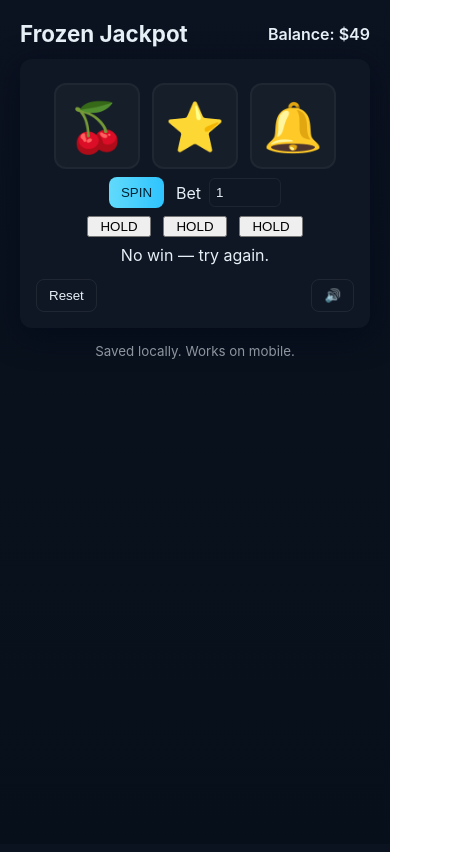
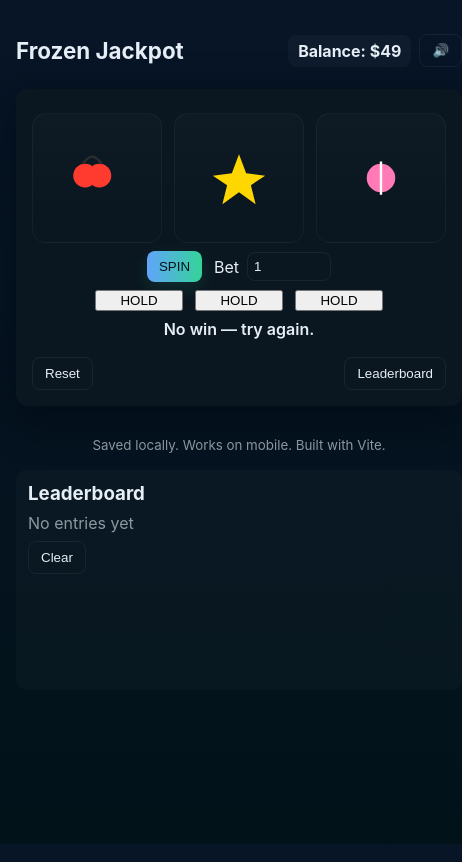
Before and after one commit to mitarkosta/reveal-, a website built with Vite: page FrozenJackpotGame/index.html in a window 390 px wide. Both pictures are taken after a click on the button "SPIN". Shown: the whole page, 462 px wide, since content can reach past the window. Built offline with nearby package versions, Linux system fonts and the light colour scheme.

Commit message:
Enhancements: assets, Vite package, leaderboard, UI polish

```diff
--- a/FrozenJackpotGame/css/style.css
+++ b/FrozenJackpotGame/css/style.css
@@ -1,10 +1,11 @@
-/* Frozen Jackpot — styles */
+/* Frozen Jackpot — polished styles */
 :root{
-  --bg:#0b1220;
-  --panel:#0f1724;
-  --accent:#61dafb;
-  --glass:rgba(255,255,255,0.03);
-  --success:#4ade80;
+  --bg:#071527;
+  --panel:#0b1720;
+  --accent:#6ee7b7;
+  --accent-2:#60a5fa;
+  --glass:rgba(255,255,255,0.035);
+  --success:#60a5fa;
   --danger:#fb7185;
 }
 *{box-sizing:border-box}
@@ -12,34 +13,40 @@ html,body{height:100%}
 body{
   margin:0;
   font-family:Inter, system-ui, -apple-system, "Segoe UI", Roboto, "Helvetica Neue", Arial;
-  background:linear-gradient(180deg,var(--bg),#07101a);
+  background:linear-gradient(180deg,var(--bg),#021219);
   color:#e6eef6;
   -webkit-font-smoothing:antialiased;
   -moz-osx-font-smoothing:grayscale;
 }
-.app{max-width:780px;margin:18px auto;padding:16px}
-.header{display:flex;justify-content:space-between;align-items:center;margin-bottom:12px}
+.app{max-width:980px;margin:18px auto;padding:16px;display:grid;grid-template-columns:1fr 280px;gap:16px}
+.header{display:flex;justify-content:space-between;align-items:center;margin-bottom:6px}
+.header-right{display:flex;align-items:center;gap:8px}
 h1{font-size:1.4rem;margin:0}
-.balance{font-weight:600}
-.machine{background:var(--panel);padding:16px;border-radius:12px;box-shadow:0 8px 30px rgba(2,6,23,0.6)}
+.balance{font-weight:700;padding:6px 10px;border-radius:8px;background:rgba(255,255,255,0.03)}
+.machine{background:var(--panel);padding:16px;border-radius:12px;box-shadow:0 12px 40px rgba(1,8,18,0.7)}
 .reels{display:flex;gap:12px;justify-content:center;margin:8px 0}
-.reel{width:110px;height:110px;border-radius:12px;background:var(--glass);display:flex;align-items:center;justify-content:center;overflow:hidden;position:relative;border:2px solid rgba(255,255,255,0.04)}
-.reel .symbol{font-size:48px;transition:transform 160ms ease}
+.reel{width:130px;height:130px;border-radius:14px;background:linear-gradient(180deg,rgba(255,255,255,0.02),transparent);display:flex;align-items:center;justify-content:center;overflow:hidden;position:relative;border:1px solid rgba(255,255,255,0.04);transition:transform 300ms ease}
+.reel.spin-anim{transform:translateY(-6px) scale(1.03)}
+.symbol-img{width:76px;height:76px;transition:transform 140ms ease}
 .controls{display:flex;gap:12px;align-items:center;justify-content:center;margin:8px}
-.btn{background:transparent;border:1px solid rgba(255,255,255,0.07);color:inherit;padding:8px 12px;border-radius:8px;cursor:pointer}
-.btn.primary{background:linear-gradient(90deg,var(--accent),#2ec4ff);color:#022133;border:none}
+.btn{background:transparent;border:1px solid rgba(255,255,255,0.06);color:inherit;padding:8px 12px;border-radius:8px;cursor:pointer}
+.btn.primary{background:linear-gradient(90deg,var(--accent-2),#34d399);color:#001219;border:none;box-shadow:0 6px 18px rgba(52,211,153,0.12)}
 .bet{display:flex;align-items:center;gap:8px}
-.bet input{width:72px;padding:6px;border-radius:6px;border:1px solid rgba(255,255,255,0.06);background:transparent;color:inherit}
+.bet input{width:84px;padding:6px;border-radius:8px;border:1px solid rgba(255,255,255,0.06);background:transparent;color:inherit}
 .holds{display:flex;gap:12px;justify-content:center;margin:8px}
-.hold{min-width:78px}
-.hold.active{background:rgba(255,255,255,0.06);border-color:var(--accent)}
-.message{min-height:22px;text-align:center;margin-top:8px}
+.hold{min-width:88px}
+.hold.active{background:linear-gradient(90deg, rgba(96,165,250,0.12), rgba(110,231,183,0.08));border-color:var(--accent-2)}
+.message{min-height:26px;text-align:center;margin-top:8px;font-weight:600}
 .footer-controls{display:flex;justify-content:space-between;margin-top:12px}
-.footer{margin-top:12px;text-align:center;color:rgba(230,238,246,0.6)}
-.symbol-list{display:block}
-@media (max-width:520px){
-  .reel{width:86px;height:86px}
-  .symbol{font-size:40px}
-  .app{padding:12px;margin:8px}
-  .hold{min-width:64px}
+.footer{grid-column:1 / -1;margin-top:12px;text-align:center;color:rgba(230,238,246,0.6)}
+.sidebar{background:rgba(255,255,255,0.02);border-radius:10px;padding:12px;min-height:220px}
+.leaderboard h3{margin:0 0 8px 0}
+.leaderboard ol{padding-left:18px;margin:0}
+.leaderboard .empty{color:rgba(230,238,246,0.6)}
+#particles{pointer-events:none;position:fixed;left:0;top:0;width:100%;height:100%;z-index:10}
+.particle{position:absolute;width:8px;height:8px;border-radius:50%;background:radial-gradient(circle,var(--accent),transparent);opacity:0.9;animation:drift 800ms linear forwards}
+@keyframes drift{to{transform:translateY(-160px) translateX(40px) scale(0.2);opacity:0}}
+@media (max-width:900px){
+  .app{grid-template-columns:1fr;}
+  .sidebar{order:2}
 }
--- a/FrozenJackpotGame/index.html
+++ b/FrozenJackpotGame/index.html
@@ -10,19 +10,22 @@
   <main id="app" class="app">
     <header class="header">
       <h1>Frozen Jackpot</h1>
-      <div class="balance" id="balance">Balance: $0</div>
+      <div class="header-right">
+        <div class="balance" id="balance">Balance: $0</div>
+        <button id="soundToggle" class="btn sound">🔊</button>
+      </div>
     </header>
 
     <section class="machine">
       <div class="reels" id="reels">
         <div class="reel" data-index="0">
-          <div class="symbol">🍒</div>
+          <img class="symbol-img" src="assets/symbols/cherry.svg" alt="symbol">
         </div>
         <div class="reel" data-index="1">
-          <div class="symbol">🍋</div>
+          <img class="symbol-img" src="assets/symbols/lemon.svg" alt="symbol">
         </div>
         <div class="reel" data-index="2">
-          <div class="symbol">⭐</div>
+          <img class="symbol-img" src="assets/symbols/star.svg" alt="symbol">
         </div>
       </div>
 
@@ -46,12 +49,18 @@
 
       <div class="footer-controls">
         <button id="resetButton" class="btn">Reset</button>
-        <button id="soundToggle" class="btn">🔊</button>
+        <button id="openLeaderboard" class="btn">Leaderboard</button>
       </div>
     </section>
 
+    <aside id="sidebar" class="sidebar">
+      <div class="leaderboard" id="leaderboard"></div>
+    </aside>
+
+    <div id="particles" class="particles" aria-hidden="true"></div>
+
     <footer class="footer">
-      <small>Saved locally. Works on mobile.</small>
+      <small>Saved locally. Works on mobile. Built with Vite.</small>
     </footer>
   </main>
 
--- a/FrozenJackpotGame/js/game.js
+++ b/FrozenJackpotGame/js/game.js
@@ -2,7 +2,7 @@ import Reel from './reel.js';
 import Storage from './storage.js';
 import Sound from './sound.js';
 
-// Symbols used on the reels. Emojis make the game portable (no asset files).
+// Symbols used on the reels (kept as emoji keys to preserve earlier logic).
 const SYMBOLS = ['🍒','🍋','🔔','⭐','💎','7️⃣','🍊'];
 
 export default class Game{
@@ -48,11 +48,11 @@ export default class Game{
   }
 
   async spin(bet){
-    if(bet <=0) return;
+    if(bet <=0) return null;
     if(this.balance < bet){
       this.message = 'Not enough balance';
       this._notify();
-      return;
+      return null;
     }
 
     this.bet = bet;
@@ -90,11 +90,12 @@ export default class Game{
       this.message = 'No win — try again.';
     }
 
-    // after spin, clear holds (frozen HOLD mechanic: holds persist until user toggles; but common slot behavior is to clear on spin — We'll keep holds persistent across spins to match 'frozen HOLD mechanic')
-    // (Implementation note: holds remain across spins unless user toggles them)
+    // include last win in state for UI effects
+    const outcome = {results: this.current.slice(), payout};
 
     this._notify();
     this.save();
+    return outcome;
   }
 
   _evaluate(results){
--- /dev/null
+++ b/FrozenJackpotGame/js/leaderboard.js
@@ -0,0 +1,27 @@
+// simple leaderboard using localStorage
+export default class Leaderboard{
+  constructor(key){
+    this.key = key;
+  }
+
+  _load(){
+    try{ return JSON.parse(localStorage.getItem(this.key) || '[]'); }catch(e){ return []; }
+  }
+
+  _save(list){
+    try{ localStorage.setItem(this.key, JSON.stringify(list)); }catch(e){}
+  }
+
+  addEntry({name='Player', score=0}){
+    const list = this._load();
+    list.push({name, score: Number(score), date: new Date().toISOString()});
+    list.sort((a,b)=>b.score - a.score);
+    this._save(list.slice(0,50));
+  }
+
+  getTop(n=10){
+    return (this._load()||[]).slice(0,n);
+  }
+
+  clear(){ this._save([]); }
+}
--- a/FrozenJackpotGame/js/main.js
+++ b/FrozenJackpotGame/js/main.js
@@ -1,6 +1,16 @@
 import Game from './game.js';
+import Leaderboard from './leaderboard.js';
 
-const app = document.getElementById('app');
+const EMOJI_TO_ASSET = {
+  '🍒': 'cherry.svg',
+  '🍋': 'lemon.svg',
+  '🔔': 'bell.svg',
+  '⭐': 'star.svg',
+  '💎': 'diamond.svg',
+  '7️⃣': 'seven.svg',
+  '🍊': 'orange.svg'
+};
+
 const spinButton = document.getElementById('spinButton');
 const resetButton = document.getElementById('resetButton');
 const betInput = document.getElementById('betInput');
@@ -8,17 +18,29 @@ const balanceEl = document.getElementById('balance');
 const messageEl = document.getElementById('message');
 const holdButtons = Array.from(document.querySelectorAll('.hold'));
 const soundToggle = document.getElementById('soundToggle');
+const openLeaderboard = document.getElementById('openLeaderboard');
+const leaderboardEl = document.getElementById('leaderboard');
+const particles = document.getElementById('particles');
 
 const game = new Game({onUpdate});
+const leaderboard = new Leaderboard('frozen-jackpot:leaderboard');
 
 function onUpdate(state){
   balanceEl.textContent = `Balance: $${state.balance}`;
   messageEl.textContent = state.message || '';
 
-  // update reel visuals
+  // update reel visuals (use asset mapping)
   state.reels.forEach((sym, i)=>{
-    const reelEl = document.querySelector(`.reel[data-index="${i}"] .symbol`);
-    if(reelEl) reelEl.textContent = sym;
+    const reelImg = document.querySelector(`.reel[data-index="${i}"] .symbol-img`);
+    if(reelImg){
+      const filename = EMOJI_TO_ASSET[sym] || 'cherry.svg';
+      reelImg.src = `assets/symbols/${filename}`;
+      // small win effect
+      if(state.lastWin && state.lastWin > 0){
+        reelImg.style.transform = 'scale(1.16)';
+        setTimeout(()=> reelImg.style.transform = '', 300);
+      }
+    }
   });
 
   // update holds
@@ -32,8 +54,20 @@ function onUpdate(state){
 spinButton.addEventListener('click', async ()=>{
   const bet = Math.max(1, Math.floor(Number(betInput.value) || 1));
   spinButton.disabled = true;
-  await game.spin(bet);
+  const result = await game.spin(bet);
   spinButton.disabled = false;
+
+  // if win large enough, save to leaderboard
+  if(result && result.payout && result.payout >= bet * 20){
+    const name = prompt('Big win! Enter your name for the leaderboard (or leave blank):') || 'Player';
+    leaderboard.addEntry({name, score: result.payout});
+    renderLeaderboard();
+  }
+
+  // particles on win
+  if(result && result.payout && result.payout > 0){
+    burstParticles(12);
+  }
 });
 
 holdButtons.forEach(btn=>{
@@ -46,6 +80,7 @@ holdButtons.forEach(btn=>{
 resetButton.addEventListener('click', ()=>{
   if(confirm('Reset saved game?')){
     game.reset();
+    renderLeaderboard();
   }
 });
 
@@ -54,11 +89,35 @@ soundToggle.addEventListener('click', ()=>{
   soundToggle.textContent = on ? '🔊' : '🔈';
 });
 
+openLeaderboard.addEventListener('click', ()=>{
+  renderLeaderboard(true);
+});
+
+function renderLeaderboard(open=false){
+  const list = leaderboard.getTop(10);
+  leaderboardEl.innerHTML = `<h3>Leaderboard</h3>` + (list.length ? `<ol>${list.map(e=>`<li>${escapeHtml(e.name)} — $${e.score} <small>(${new Date(e.date).toLocaleDateString()})</small></li>`).join('')}</ol>` : `<div class="empty">No entries yet</div>` ) + `<div style="margin-top:8px"><button id="clearLb" class="btn">Clear</button></div>`;
+  document.getElementById('clearLb').addEventListener('click', ()=>{ if(confirm('Clear leaderboard?')){ leaderboard.clear(); renderLeaderboard(); }});
+  if(open) document.querySelector('.sidebar').scrollIntoView({behavior:'smooth'});
+}
+
+function burstParticles(count=8){
+  for(let i=0;i<count;i++){
+    const p = document.createElement('div');
+    p.className = 'particle';
+    p.style.left = (50 + (Math.random()-0.5)*20) + '%';
+    p.style.top = (50 + (Math.random()-0.5)*8) + '%';
+    p.style.background = `radial-gradient(circle,var(--accent-2), rgba(0,0,0,0))`;
+    particles.appendChild(p);
+    setTimeout(()=> p.remove(), 900);
+  }
+}
+
+function escapeHtml(s){ return String(s).replace(/[&<>"']/g, c => ({'&':'&amp;','<':'&lt;','>':'&gt;','"':'&quot;',"'":'&#39;'}[c])); }
+
 // initial render
 onUpdate(game.getState());
-
-// save periodically
-window.addEventListener('beforeunload',()=>game.save());
+renderLeaderboard();
 
 // expose for debugging
 window.game = game;
+window.leaderboard = leaderboard;
--- a/FrozenJackpotGame/js/reel.js
+++ b/FrozenJackpotGame/js/reel.js
@@ -1,16 +1,14 @@
-// Reel module: encapsulates a single reel's symbols and spin logic
+// Reel module
 export default class Reel{
   constructor(symbols){
     this.symbols = Array.from(symbols);
     this.pos = 0;
   }
 
-  // pick a random index
   _randIndex(){
     return Math.floor(Math.random() * this.symbols.length);
   }
 
-  // spin for duration (ms), calling onTick(symbol) periodically with the currently visible symbol
   spinRandom(duration = 1500, onTick = ()=>{}){
     const start = performance.now();
     const symbols = this.symbols;
@@ -19,18 +17,12 @@ export default class Reel{
       const step = () =>{
         const now = performance.now();
         const elapsed = now - start;
-
-        // progress 0..1
         const p = Math.min(1, elapsed/duration);
-
-        // choose an index that accelerates/decelerates — using ease-out
-        const freq = 30 - Math.floor(28 * p); // high frequency early, lower later
-        // show a random symbol every few frames based on freq
+        const freq = 30 - Math.floor(28 * p);
         if(Math.random() < (1/freq)){
           this.pos = this._randIndex();
           onTick(symbols[this.pos]);
         }
-
         if(p < 1) requestAnimationFrame(step);
         else resolve(symbols[this.pos]);
       };
--- a/FrozenJackpotGame/js/sound.js
+++ b/FrozenJackpotGame/js/sound.js
@@ -1,53 +1,10 @@
-// sound.js — lightweight WebAudio-based sound effects
+// sound effects (WebAudio)
 export default class Sound{
-  constructor(){
-    this.ctx = null;
-    this.masterGain = null;
-  }
-
-  _init(){
-    if(this.ctx) return;
-    try{
-      this.ctx = new (window.AudioContext||window.webkitAudioContext)();
-      this.masterGain = this.ctx.createGain();
-      this.masterGain.gain.value = 0.12;
-      this.masterGain.connect(this.ctx.destination);
-    }catch(e){
-      // audio unavailable
-      this.ctx = null;
-    }
-  }
-
-  _beep(freq=440, length=0.08, type='sine', when=0){
-    this._init();
-    if(!this.ctx) return;
-    const o = this.ctx.createOscillator();
-    const g = this.ctx.createGain();
-    o.type = type; o.frequency.value = freq;
-    g.gain.setValueAtTime(0.0001, this.ctx.currentTime + when);
-    g.gain.exponentialRampToValueAtTime(1.0, this.ctx.currentTime + when + 0.01);
-    g.gain.exponentialRampToValueAtTime(0.0001, this.ctx.currentTime + when + length);
-    o.connect(g); g.connect(this.masterGain);
-    o.start(this.ctx.currentTime + when);
-    o.stop(this.ctx.currentTime + when + length + 0.02);
-  }
-
-  playStart(){
-    this._beep(880, 0.06,'sawtooth');
-    this._beep(660, 0.08,'sine',0.02);
-  }
-
-  playTick(){
-    this._beep(1200, 0.035,'square');
-  }
-
-  playStop(){
-    this._beep(520, 0.08,'sine');
-  }
-
-  playWin(){
-    // simple arpeggio
-    let t = 0;
-    [880,1100,1320].forEach((f,i)=>{ this._beep(f, 0.12, 'sine', t); t += 0.12; });
-  }
+  constructor(){ this.ctx = null; this.masterGain = null; }
+  _init(){ if(this.ctx) return; try{ this.ctx = new (window.AudioContext||window.webkitAudioContext)(); this.masterGain = this.ctx.createGain(); this.masterGain.gain.value = 0.12; this.masterGain.connect(this.ctx.destination);}catch(e){ this.ctx = null; }}
+  _beep(freq=440, length=0.08, type='sine', when=0){ this._init(); if(!this.ctx) return; const o = this.ctx.createOscillator(); const g = this.ctx.createGain(); o.type = type; o.frequency.value = freq; g.gain.setValueAtTime(0.0001, this.ctx.currentTime + when); g.gain.exponentialRampToValueAtTime(1.0, this.ctx.currentTime + when + 0.01); g.gain.exponentialRampToValueAtTime(0.0001, this.ctx.currentTime + when + length); o.connect(g); g.connect(this.masterGain); o.start(this.ctx.currentTime + when); o.stop(this.ctx.currentTime + when + length + 0.02); }
+  playStart(){ this._beep(880, 0.06,'sawtooth'); this._beep(660, 0.08,'sine',0.02); }
+  playTick(){ this._beep(1200, 0.035,'square'); }
+  playStop(){ this._beep(520, 0.08,'sine'); }
+  playWin(){ let t=0; [880,1100,1320].forEach(f=>{ this._beep(f,0.12,'sine',t); t+=0.12; }); }
 }
--- a/FrozenJackpotGame/js/storage.js
+++ b/FrozenJackpotGame/js/storage.js
@@ -1,28 +1,7 @@
-// Simple localStorage wrapper with JSON handling and try/catch
+// storage wrapper
 export default class Storage{
-  constructor(key){
-    this.key = key;
-  }
-
-  save(obj){
-    try{
-      localStorage.setItem(this.key, JSON.stringify(obj));
-    }catch(e){
-      console.warn('Storage save failed', e);
-    }
-  }
-
-  load(){
-    try{
-      const raw = localStorage.getItem(this.key);
-      return raw ? JSON.parse(raw) : null;
-    }catch(e){
-      console.warn('Storage load failed', e);
-      return null;
-    }
-  }
-
-  clear(){
-    try{ localStorage.removeItem(this.key); }catch(e){}
-  }
+  constructor(key){ this.key = key; }
+  save(obj){ try{ localStorage.setItem(this.key, JSON.stringify(obj)); }catch(e){console.warn(e);} }
+  load(){ try{ const r = localStorage.getItem(this.key); return r?JSON.parse(r):null;}catch(e){return null;} }
+  clear(){ try{ localStorage.removeItem(this.key);}catch(e){} }
 }
--- /dev/null
+++ b/FrozenJackpotGame/vite.config.js
@@ -0,0 +1,2 @@
+import { defineConfig } from 'vite'
+export default defineConfig({root: '.', build:{outDir:'dist', emptyOutDir:true}})
```
Also changed, not shown: FrozenJackpotGame/package.json (added, +13 -0 lines), FrozenJackpotGame/assets/symbols/bell.svg (added), FrozenJackpotGame/assets/symbols/cherry.svg (added), FrozenJackpotGame/assets/symbols/diamond.svg (added), FrozenJackpotGame/assets/symbols/lemon.svg (added), FrozenJackpotGame/assets/symbols/orange.svg (added), FrozenJackpotGame/assets/symbols/seven.svg (added), FrozenJackpotGame/assets/symbols/star.svg (added).
